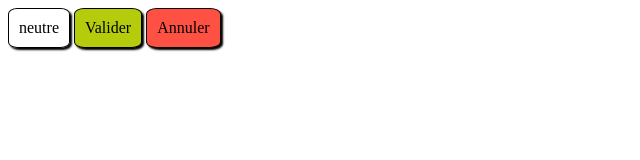
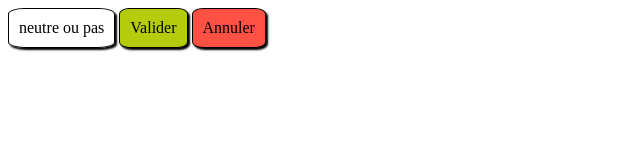
Before and after one commit to Valdiss/elements, a plain HTML site: page index.html in a window 1280 px wide. Shown: the whole page, without its empty margins (0-640 px from the left). Drawn offline with Linux system fonts and the light colour scheme.

Commit message:
html changes

```diff
--- a/index.html
+++ b/index.html
@@ -6,7 +6,7 @@
     <link rel="stylesheet" href="style.css">
   </head>
   <body>
-    <div class="button">neutre</div>
+    <div class="button">neutre ou pas</div>
     <div class="button h">Valider</div>
     <div class="button alert">Annuler</div>
   </body>
```
